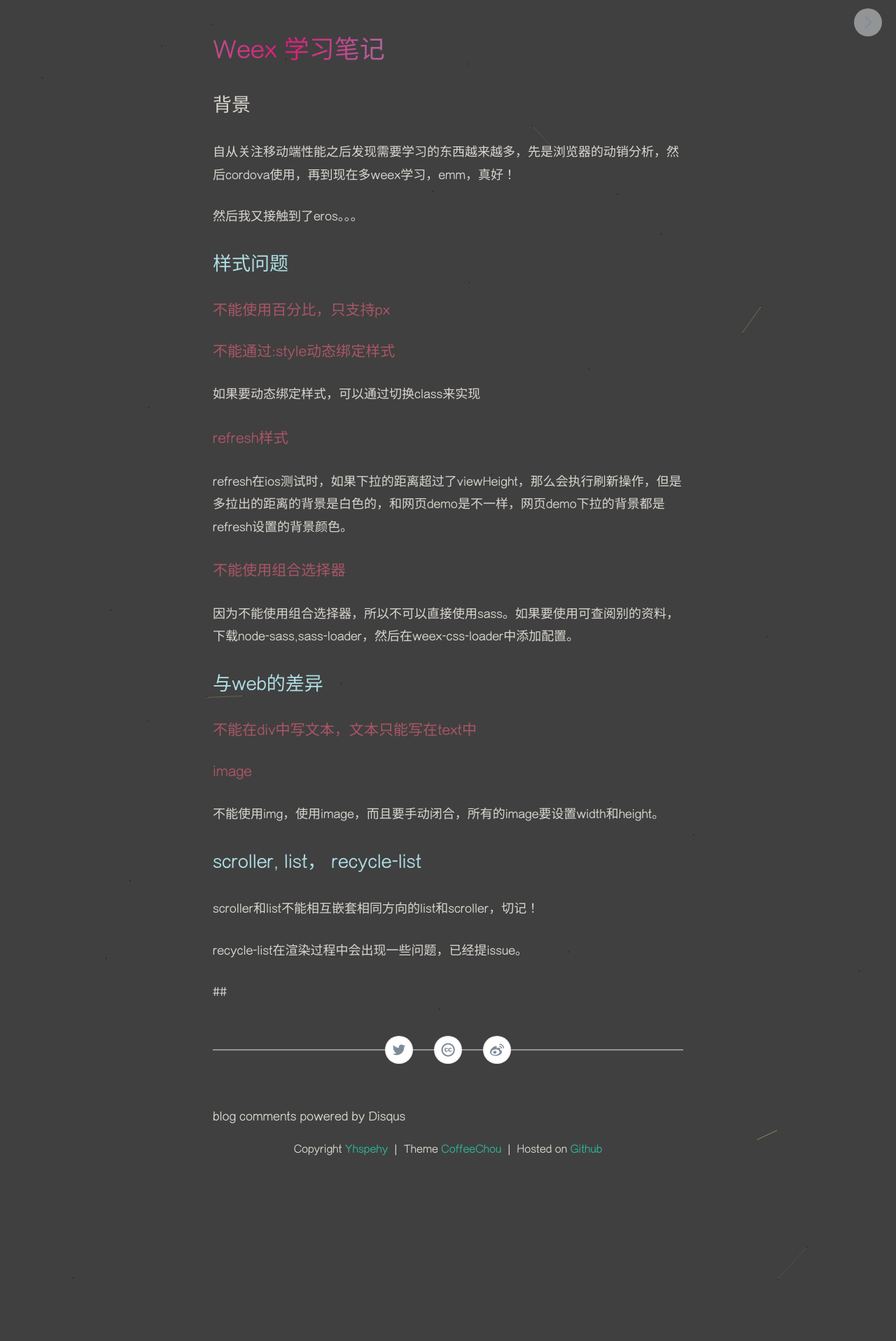
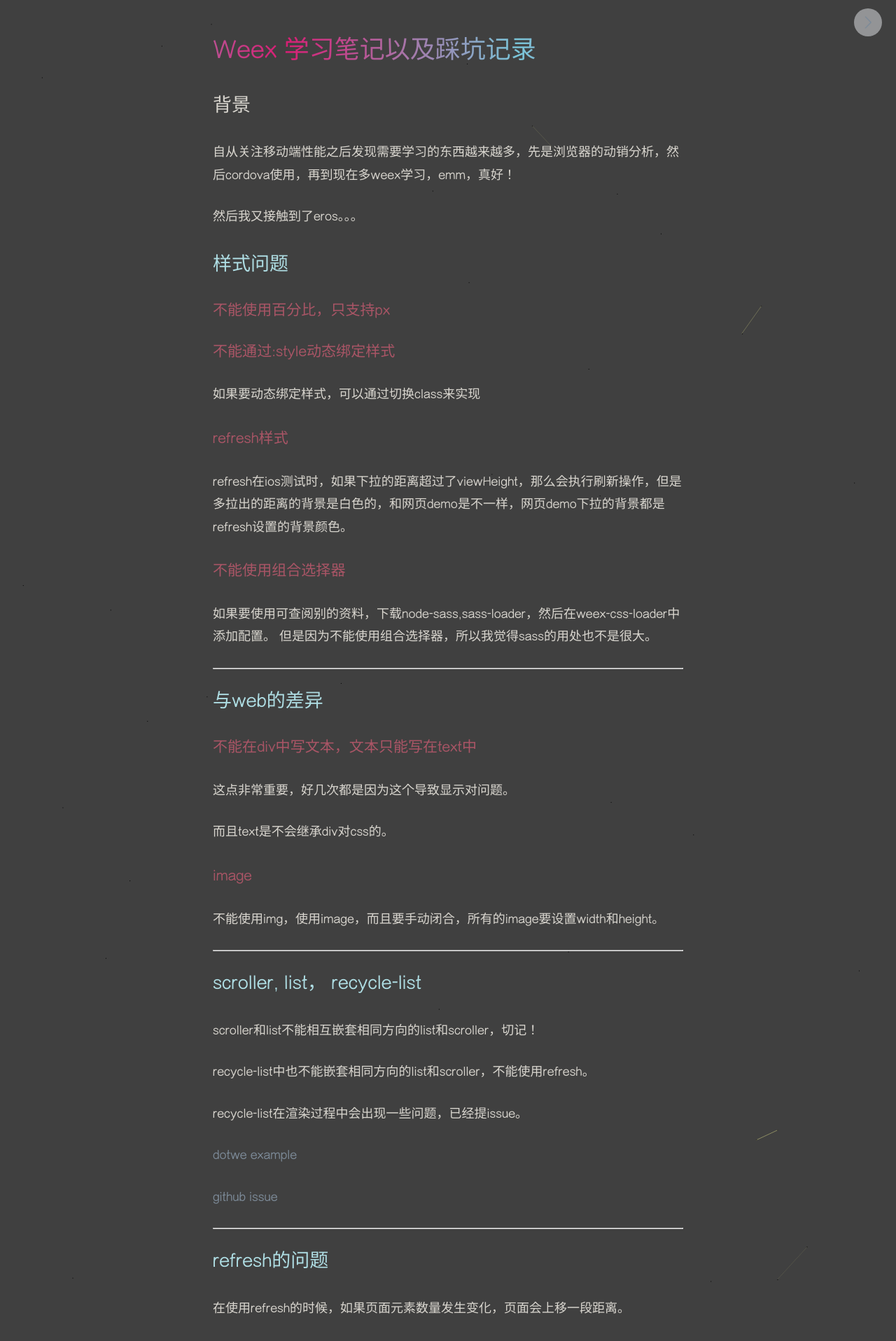
Before and after one commit to Yhspehy/Yhspehy.github.io, a Jekyll site: the page built from _posts/tech/2018-10-11-Weex Study.md, in a window 1280 px wide. Shown: the top 1916 px of the page at 70% size. Built offline with Jekyll 4.4.1, drawn with Linux system fonts in a browser that asks for light colours; comment, search, counter and statistics services are not loaded; some of the changed text lies outside the part shown.

Commit message:
add: Eros and Weex  Study

```diff
--- a/_posts/tech/2018-10-11-Weex Study.md
+++ b/_posts/tech/2018-10-11-Weex Study.md
@@ -1,6 +1,6 @@
 ---
 layout: post
-title: Weex 学习笔记
+title: Weex 学习笔记以及踩坑记录
 tag: 技术
 keywords: Weex
 ---
@@ -26,22 +26,64 @@
 
 ### 不能使用组合选择器
 
-因为不能使用组合选择器，所以不可以直接使用sass。如果要使用可查阅别的资料，下载node-sass,sass-loader，然后在weex-css-loader中添加配置。
+如果要使用可查阅别的资料，下载node-sass,sass-loader，然后在weex-css-loader中添加配置。
+但是因为不能使用组合选择器，所以我觉得sass的用处也不是很大。
 
+---
 
 ## 与web的差异
 
 ### 不能在div中写文本，文本只能写在text中
 
+这点非常重要，好几次都是因为这个导致显示对问题。
+
+而且text是不会继承div对css的。
+
 ### image
 
 不能使用img，使用image，而且要手动闭合，所有的image要设置width和height。
 
+---
 
 ## scroller, list， recycle-list
 
 scroller和list不能相互嵌套相同方向的list和scroller，切记！
 
+recycle-list中也不能嵌套相同方向的list和scroller，不能使用refresh。
+
 recycle-list在渲染过程中会出现一些问题，已经提issue。
 
-##
+[dotwe example](http://dotwe.org/vue/9fa9d2f489d1988f7334aeabcae802df)
+
+[github issue](https://github.com/apache/incubator-weex/issues/1629)
+
+---
+
+## refresh的问题
+
+在使用refresh的时候，如果页面元素数量发生变化，页面会上移一段距离。
+
+哇，好鸡儿坑哦。！！！！已经提了issue。
+
+[github issue](https://github.com/apache/incubator-weex/issues/1633)
+
+---
+
+## 底部设置footer的问题
+
+[dotwe example](http://dotwe.org/vue/ab28e101498e78b1730251a727838c5f)
+在iOS，iphonexs上，如果设置了border-top，那么在页面滑动的时候footer底部会有1px的空间来显示`<recycle-list></recycle-list>`里点内容，我猜想是因为设置了border-top的时候默认也设置了相同宽度对border-bottom，但是我们并没有设置border-bottom对属性，所以会显示下个层级对内容。
+
+可以采取的办法是：设置相同宽度对border-bottom，并且color为transparent；
+
+
+---
+
+## WeexPlayground
+
+常常代码改动后等重新打完包再在手机中刷新，不然就报错，如果报错了就重新保存下。
+
+
+## OVER
+
+是时候从入门到放弃了，真的有点不能忍了！！
```
Also changed, not shown: _posts/tech/2018-10-16-Eros Study.md (added, +44 -0 lines).
